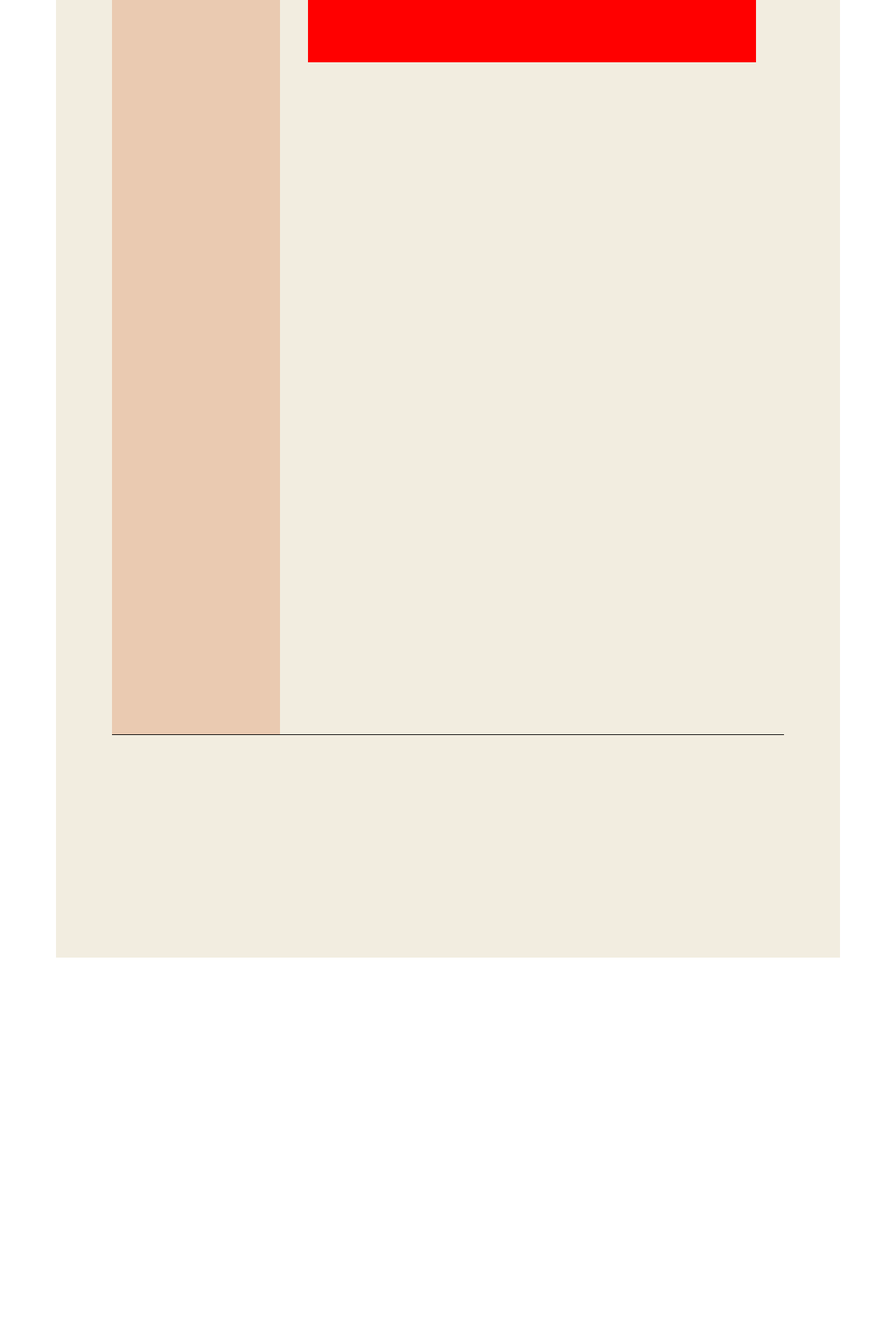
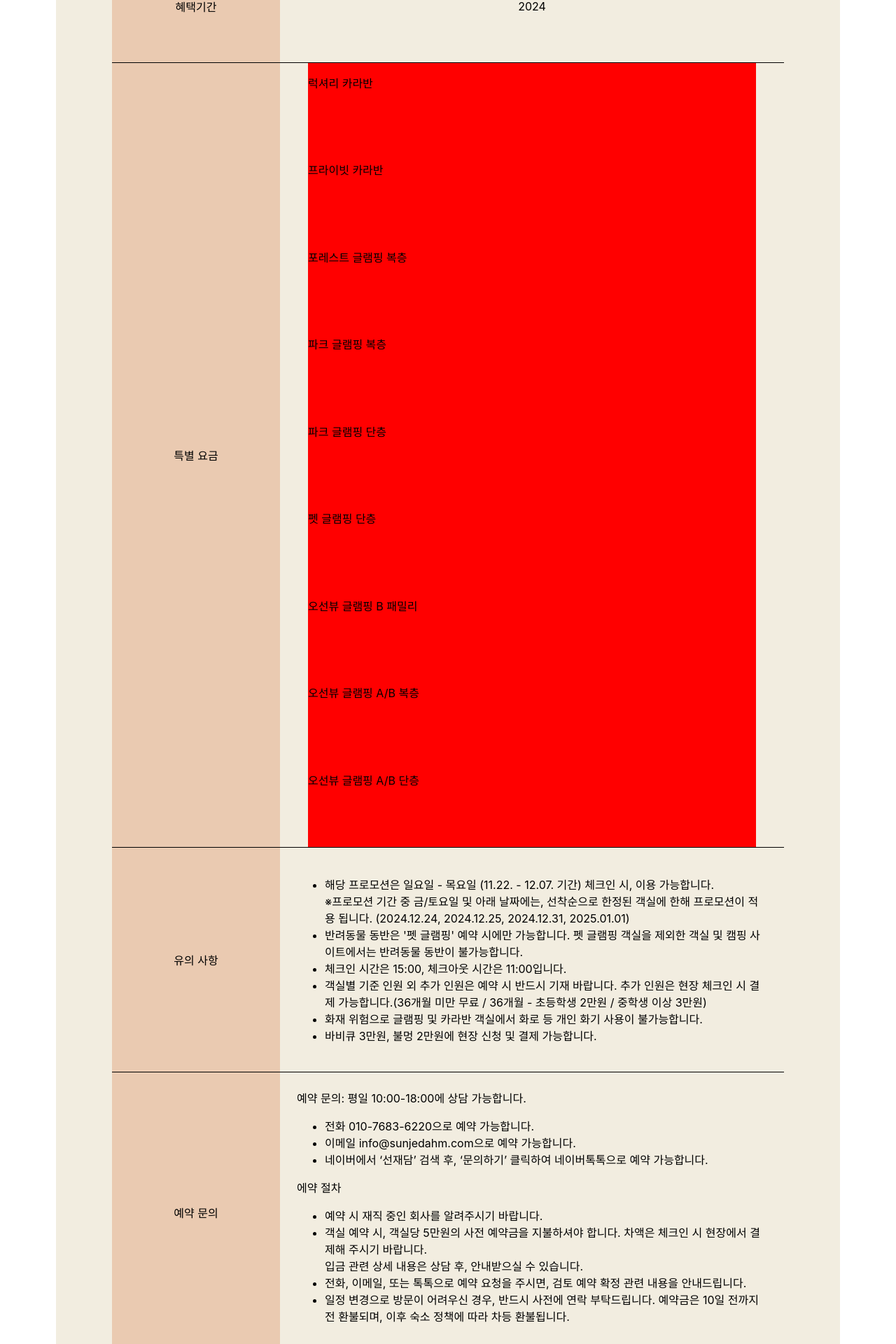
Before and after one commit to hogishim/sunjedahm, a React (Create React App) app: page / in a window 1280 px wide. Shown: the part 872-2792 px from the top of the page at 70% size. Before the commit the page ends 2240 px from the top, so only its background shows below. Built offline with nearby package versions, Linux system fonts and the light colour scheme.

Commit message:
220125 작업 완료

```diff
--- a/src/Body.js
+++ b/src/Body.js
@@ -1,59 +1,107 @@
 import styled from "styled-components";
 import RoomBox from "./RoomBox";
 import TitleBox from "./TitleBox";
+import ReserveInfo from "./ReserveInfo";
+import RoomInfo from "./RoomInfo";
+import data from './roominformation.json';
 
 const Container = styled.div`
   width: 70rem;
-  height: 100rem;
+  padding-bottom: 20rem;
   background-color: #f2ede0;
   display: flex;
   flex-direction: column;
   align-items: center;
 `;
 
-const Box = styled.div`
-  width: 60rem;
-  height: 70rem;
-  display: flex;
-  align-items: center;
-  border-bottom: 1px solid black;
-  border-top: 1px solid black;
-`;
 
+const Row = styled.div`
 
+  height: ${(props) => props.height};
+width: 60rem;
+border-bottom: 1px solid black;
+display: flex;
+justify-content: center;
+align-items: center;
+
+`
+
+const Hr = styled.div`
+
+width: 60rem;
+border-bottom: 1px solid black;
+
+`
 
 const LeftBox = styled.div`
   width: 15rem;
-  height: 70rem;
-  flex-direciton: column;
+  height: ${(props) => props.height};
+  flex-direction: column;
+  display: flex;
   align-items: center;
-  border-bottom: 1px solid black;
-  border-top: 1px solid black;
-  background-color: #EACAB1;
+  justify-content: center;
+    background-color: #EACAB1;
+
 `;
 
 const RightBox = styled.div`
   width: 45rem;
-  height: 70rem;
+    height: ${(props) => props.height};
   display: flex;
-  flex-direciton: column;
+  flex-direction: column;
+    align-items: center;
   justify-content: center;
+  padding-left: 1.5rem;
+  padding-right: 1.5rem;
+  box-sizing: inline;
+  box-sizing: border-box; /* 모든 요소에 대해 border-box 설정 */
+
+
 
 `;
 
 const Body = () => {
+
+
+
+
   return (
     <>
       <Container>
 
         <TitleBox />
 
-        <Box>
-          <LeftBox></LeftBox>
+        <Hr />
+        <Row height="10rem">
+          <LeftBox height="10rem">혜택기간</LeftBox>
+          <RightBox height="10rem">2024</RightBox>
+        </Row>
 
-          <RightBox><RoomBox /></RightBox>
 
-        </Box>
+        <Row height="70rem">
+          <LeftBox height="70rem">특별 요금</LeftBox>
+          <RightBox height="70rem">
+          {data.map(( _, index) => (
+                     <RoomBox key={index} data={data[index]}/>
+        ))}
+
+ </RightBox>
+        </Row>
+
+        <Row height="20rem">
+          <LeftBox height="20rem">유의 사항</LeftBox>
+          <RightBox height="20rem"><RoomInfo /></RightBox>
+        </Row>
+
+        <Row height="25rem">
+          <LeftBox height="25rem">예약 문의</LeftBox>
+          <RightBox height="25rem"><ReserveInfo /></RightBox>
+        </Row>
+
+
+
+
+
       </Container>
     </>
   );
--- /dev/null
+++ b/src/ReserveInfo.js
@@ -0,0 +1,36 @@
+import styled from "styled-components"
+
+
+const ResrveInfo = () => {
+
+    return (
+
+        <div>
+            예약 문의: 평일 10:00-18:00에 상담 가능합니다.
+            <ul>
+                <li>전화 010-7683-6220으로 예약 가능합니다.</li>
+                <li>이메일 info@sunjedahm.com으로 예약 가능합니다. </li>
+                <li>네이버에서 ‘선재담’ 검색 후, ‘문의하기’ 클릭하여 네이버톡톡으로 예약 가능합니다. </li>
+            </ul>
+            에약 절차
+            <ul>
+                            <li>예약 시 재직 중인 회사를 알려주시기 바랍니다.</li>
+                <li>객실 예약 시, 객실당 5만원의 사전 예약금을 지불하셔야 합니다. 차액은 체크인 시 현장에서 결제해 주시기 바랍니다.<br />입금 관련 상세 내용은 상담 후, 안내받으실 수 있습니다. </li>
+                <li>전화, 이메일, 또는 톡톡으로 예약 요청을 주시면, 검토  예약 확정 관련 내용을 안내드립니다.</li>
+                <li>
+                    일정 변경으로 방문이 어려우신 경우, 반드시 사전에 연락 부탁드립니다. 예약금은 10일 전까지 전 환불되며, 이후 숙소 정책에 따라 차등 환불됩니다.  </li></ul>
+
+
+
+
+
+
+        </div>
+)
+
+
+
+
+}
+
+export default ResrveInfo;
--- a/src/RoomBox.js
+++ b/src/RoomBox.js
@@ -9,12 +9,21 @@ background-color: red;
 
 `
 
-const RoomBox = () =>{
+const handleClick = (link) =>{
+    if (link) {
+        window.location.href = link;
+      }
+
+}
+
+
+
+const RoomBox = ({data}) =>{
 
     return(
 
-        <Container>
-
+        <Container onClick={()=>handleClick(data.link)}>
+            <p>{data.title}</p>
         </Container>
 
 
--- /dev/null
+++ b/src/RoomInfo.js
@@ -0,0 +1,27 @@
+
+const RoomInfo = () => {
+
+    return (
+        <ul>
+            <li>해당 프로모션은 일요일 - 목요일 (11.22. - 12.07. 기간) 체크인 시, 이용 가능합니다. <br /> ※프로모션 기간 중 금/토요일 및 아래 날짜에는, 선착순으로 한정된 객실에 한해 프로모션이 적용 됩니다. (2024.12.24, 2024.12.25, 2024.12.31, 2025.01.01) </li>
+            <li>반려동물 동반은 '펫 글램핑' 예약 시에만 가능합니다. 펫 글램핑 객실을 제외한 객실 및 캠핑 사이트에서는 반려동물 동반이 불가능합니다. </li>
+            <li>체크인 시간은 15:00, 체크아웃 시간은 11:00입니다. </li>
+            <li>객실별 기준 인원 외 추가 인원은 예약 시 반드시 기재 바랍니다. 추가 인원은 현장 체크인 시 결제 가능합니다.(36개월 미만 무료 / 36개월 - 초등학생 2만원 / 중학생 이상 3만원)</li>
+            <li>화재 위험으로 글램핑 및 카라반 객실에서 화로 등 개인 화기 사용이 불가능합니다. </li>
+            <li>바비큐 3만원, 불멍 2만원에 현장 신청 및 결제 가능합니다.</li>
+
+
+
+
+
+
+        </ul>
+
+    )
+
+
+
+
+}
+
+export default RoomInfo;
--- a/src/index.css
+++ b/src/index.css
@@ -5,6 +5,7 @@ body {
     sans-serif;
   -webkit-font-smoothing: antialiased;
   -moz-osx-font-smoothing: grayscale;
+  box-sizing: content-box;
 }
 
 code {
--- /dev/null
+++ b/src/roominformation.json
@@ -0,0 +1,11 @@
+[
+  {"title": "럭셔리 카라반", "cap": 2, "maxcap": 4, "size": null, "bed": 1, "bath": 1, "orignprice": null, "price": null, "special": "", "link": "https://sunjedahm.com/glamping/caravan_lux/"},
+  {"title": "프라이빗 카라반", "cap": 2, "maxcap": 2, "size": null, "bed": 1, "bath": 1, "orignprice": null, "price": null, "special": "", "link": "https://sunjedahm.com/glamping/caravan_prv/"},
+  {"title": "포레스트 글램핑 복층", "cap": 2, "maxcap": 6, "size": null, "bed": 1, "bath": 1, "orignprice": null, "price": null, "special": "", "link": "https://sunjedahm.com/glamping/%ed%8f%ac%eb%a0%88%ec%8a%a4%ed%8a%b8%ea%b8%80%eb%9e%a8%ed%95%91-%eb%b3%b5%ec%b8%b5-15/"},
+  {"title": "파크 글램핑 복층", "cap": 2, "maxcap": 6, "size": null, "bed": 1, "bath": 1, "orignprice": null, "price": null, "special": "", "link": "https://sunjedahm.com/glamping/%ed%8c%8c%ed%81%ac%ea%b8%80%eb%9e%a8%ed%95%91-%eb%b3%b5%ec%b8%b5-1-13/"},
+  {"title": "파크 글램핑 단층", "cap": 2, "maxcap": 4, "size": null, "bed": 1, "bath": 1, "orignprice": null, "price": null, "special": "", "link": "https://sunjedahm.com/glamping/%ed%8c%8c%ed%81%ac%ea%b8%80%eb%9e%a8%ed%95%91-%eb%8b%a8%ec%b8%b5-15/"},
+  {"title": "펫 글램핑 단층", "cap": 2, "maxcap": 4, "size": null, "bed": 1, "bath": 1, "orignprice": null, "price": null, "special": "", "link": "https://sunjedahm.com/glamping/%ed%8e%ab%ea%b8%80%eb%9e%a8%ed%95%91-1-5/"},
+  {"title": "오선뷰 글램핑 B 패밀리", "cap": 6, "maxcap": 8, "size": null, "bed": 1, "bath": 2, "orignprice": null, "price": null, "special": "", "link": "https://sunjedahm.com/glamping/%ec%98%a4%ec%85%98%eb%b7%b0%ea%b8%80%eb%9e%a8%ed%95%91b-%ed%8c%a8%eb%b0%80%eb%a6%ac-14/"},
+  {"title": "오선뷰 글램핑 A/B 복층", "cap": 4, "maxcap": 6, "size": null, "bed": 2, "bath": 1, "orignprice": null, "price": null, "special": "", "link": "https://sunjedahm.com/glamping/%ec%98%a4%ec%85%98%eb%b7%b0%ea%b8%80%eb%9e%a8%ed%95%91a-%eb%b3%b5%ec%b8%b5-15/"},
+  {"title": "오선뷰 글램핑 A/B 단층", "cap": 2, "maxcap": 4, "size": null, "bed": 1, "bath": 1, "orignprice": null, "price": null, "special": "", "link": "https://sunjedahm.com/glamping/%ec%98%a4%ec%85%98%eb%b7%b0%ea%b8%80%eb%9e%a8%ed%95%91a-%eb%8b%a8%ec%b8%b5-15/"}
+]
```
Also changed, not shown: 1 other file (tests, documents, lock files or other folders).
